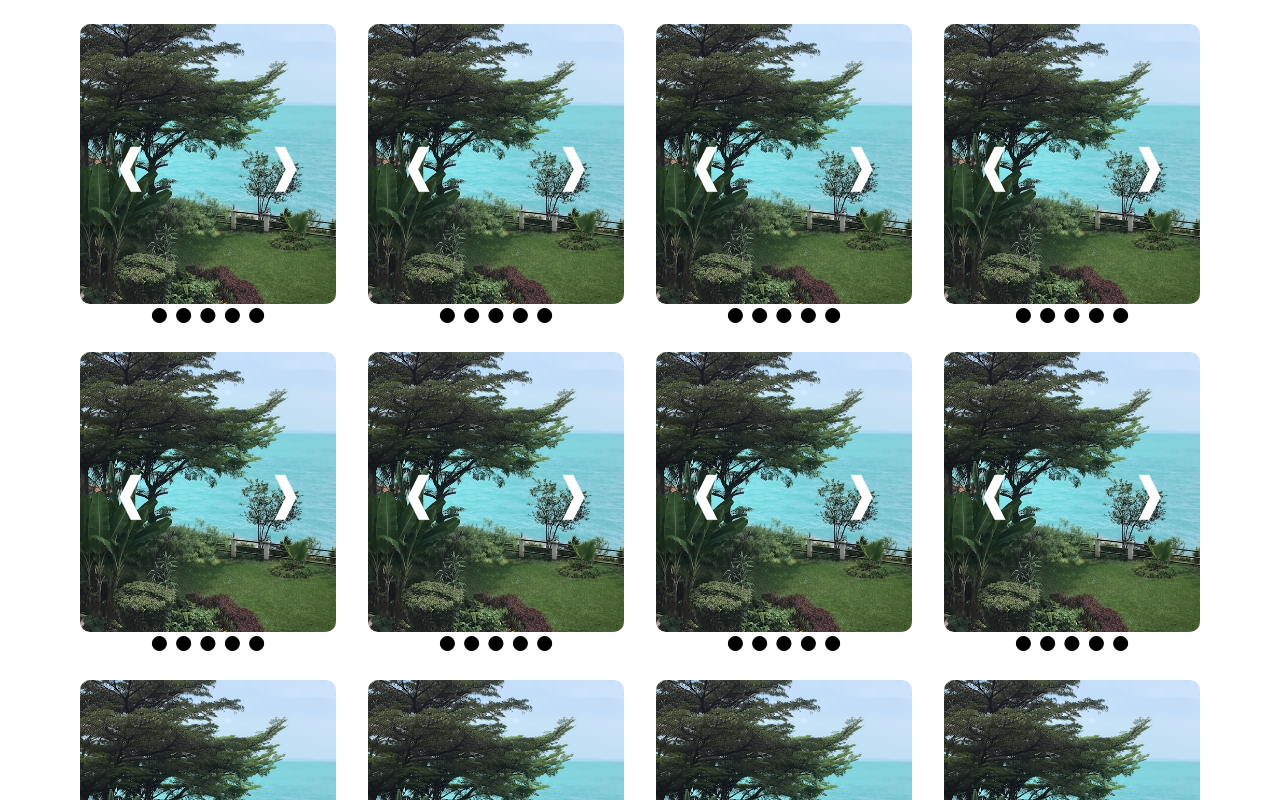
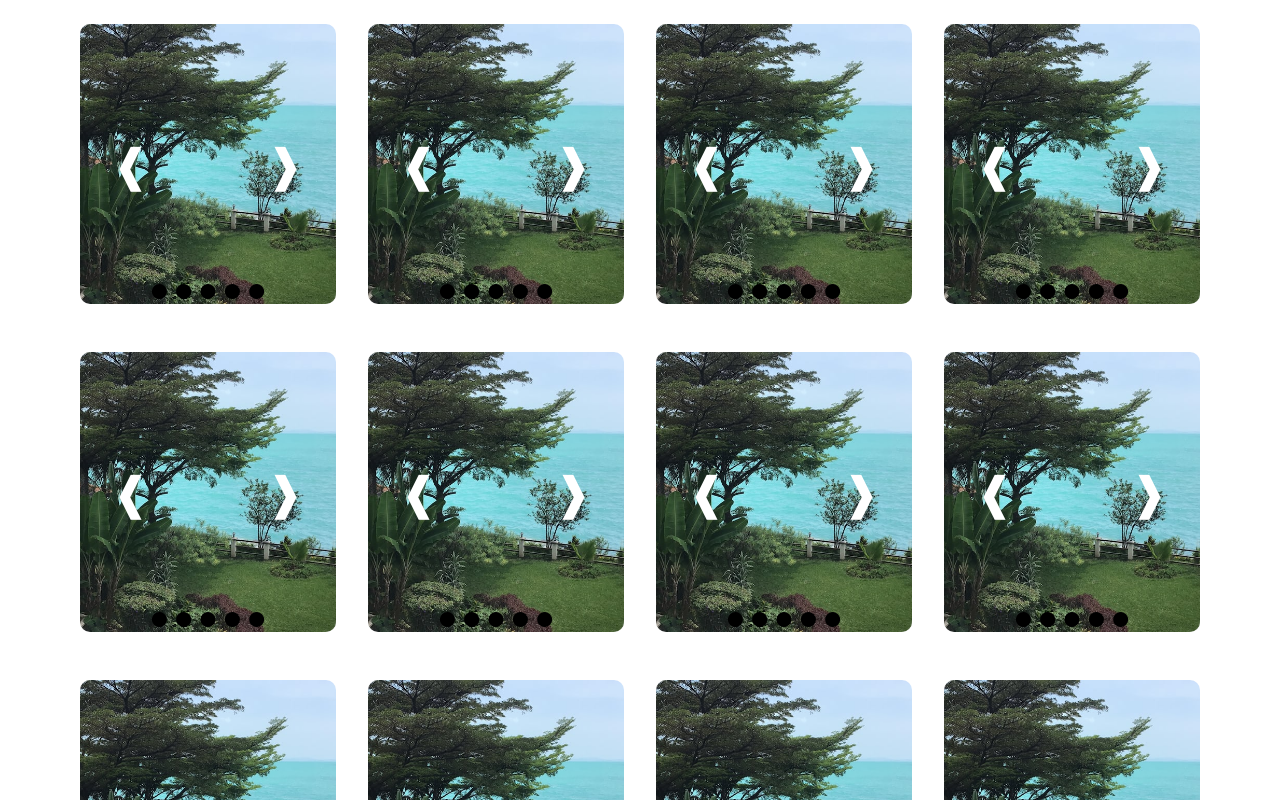
Before and after one commit to Mohammad-Mahdi-Alameh/Airbnb-Front, a React (Create React App) app: page / in a window 1280 px wide. Shown: the top 800 px of the page. Built offline with nearby package versions, Linux system fonts and the light colour scheme.

Commit message:
style : dots of the card

```diff
--- a/src/App.css
+++ b/src/App.css
@@ -16,6 +16,21 @@
   display:flex;
   flex-wrap: wrap;
   margin:0 5vw;
+
+}
+.dotsContainerStyles {
+
+  display: flex;
+  /* flex-direction : column; */
+  justify-content: center;
+  /* margin-top:10vh; */
+
+}
+.bottom{
+display: flex;
+height:100%;
+justify-content:center;
+align-items:end;
 
 }
 @media (prefers-reduced-motion: no-preference) {
--- a/src/components/ImageSlider.js
+++ b/src/components/ImageSlider.js
@@ -35,10 +35,7 @@ const sliderStyles = {
   height: "100%",
 };
 
-const dotsContainerStyles = {
-  display: "flex",
-  justifyContent: "center",
-};
+
 
 const dotStyle = {
   margin: "0 3px",
@@ -75,9 +72,9 @@ const ImageSlider = ({ slides }) => {
         <div onClick={goToNext} style={rightArrowStyles}>
           ❱
         </div>
+
       </div>
-      <div style={slideStylesWidthBackground}></div>
-      <div style={dotsContainerStyles}>
+      <div style={slideStylesWidthBackground}><div className="bottom"><div className="dotsContainerStyles">
         {slides.map((slide, slideIndex) => (
           <div
             style={dotStyle}
@@ -87,7 +84,8 @@ const ImageSlider = ({ slides }) => {
             ●
           </div>
         ))}
-      </div>
+      </div></div> </div>
+
     </div>
   );
 };
```
Also changed, not shown: public/assets/download.png (added).
